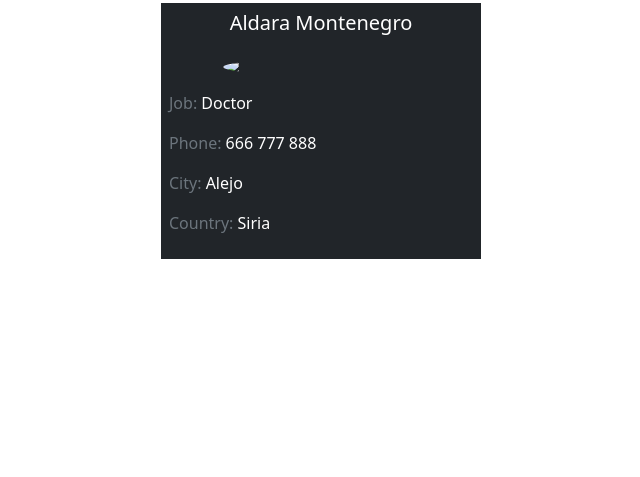
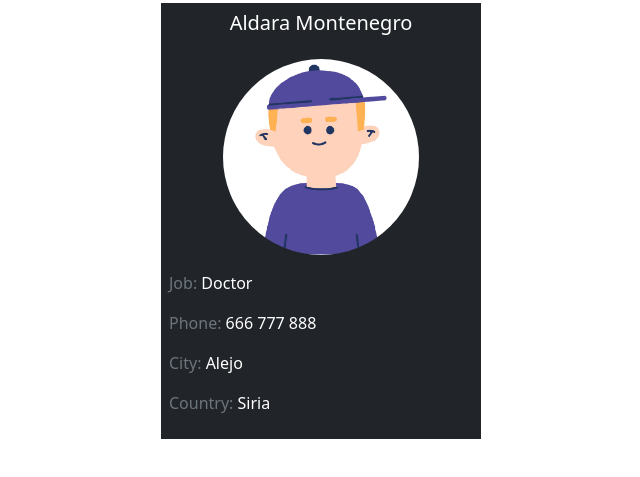
Before and after one commit to EMAXSS05/User-Bostrap-, a plain HTML site: page index.html in a window 1280 px wide. Shown: the part 53-530 px from the top of the page, without its empty margins (319-959 px from the left). Drawn offline with nearby package versions, Linux system fonts and the light colour scheme.

Commit message:
corregido

```diff
--- a/index.html
+++ b/index.html
@@ -11,7 +11,7 @@
     <main class=" p-2 bg-dark text-white w-25  d-flex flex-column" >
         <h5 class="text-center">Aldara Montenegro</h5>
         <article class="d-flex align-items-center justify-content-center">
-           <img src="./user5.png" class="rounded-circle p-3 w-75">
+           <img src="./user-resources/user4.png" class="rounded-circle p-3 w-75">
         </article>
         <p class="text-secondary">Job: <span class="text-white">Doctor</span></p>
         <p class="text-secondary">Phone: <span class="text-white">666 777 888</span></p>
```
